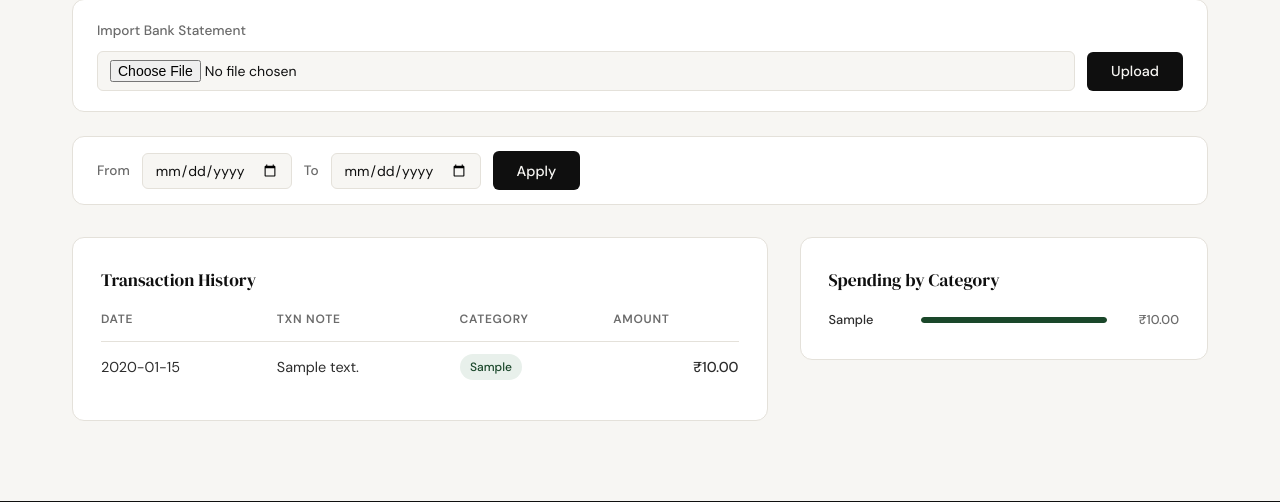
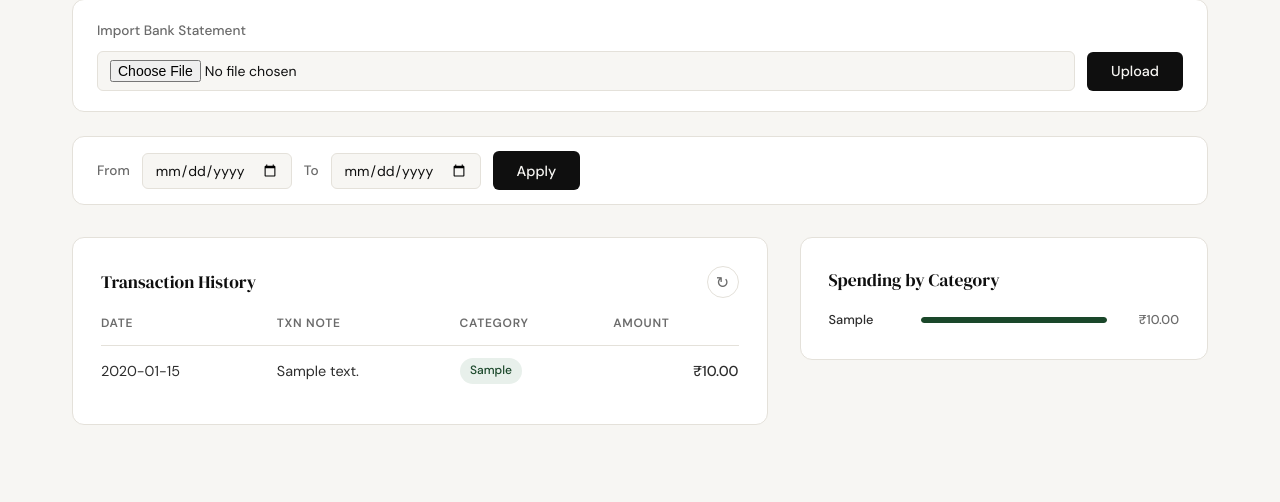
Before and after one commit to Abhijendra/Intelligent-Personal-Expense-Tracker, a Flask app: page /profile in a window 1280 px wide. Shown: the part 236-738 px from the top of the page. Run offline with Flask 3, Linux system fonts and the light colour scheme; the visitor is signed in with stand-in values (Sample User, id 1); data comes from the database, SQL or seed files in the repository; tables that the repository leaves empty hold one stand-in row (values such as "Sample post").

Commit message:
add refresh button

```diff
--- a/app.py
+++ b/app.py
@@ -6,7 +6,7 @@ from flask import Flask, render_template, request, redirect, url_for, session, f
 from werkzeug.security import generate_password_hash, check_password_hash
 from database.db import get_db, init_db, seed_db, create_user, get_user_by_email, insert_transactions
 from services.excel_parser import parse_file
-from services.categoriser import categorise_transactions
+from services.categoriser import categorise_transactions, recategorise_all_transactions
 import logging
 
 logger = logging.getLogger("root")
@@ -208,6 +208,13 @@ def upload():
     return redirect(url_for("profile"))
 
 
+@app.route("/refresh-categories", methods=["POST"])
+@login_required
+def refresh_categories():
+    updated = recategorise_all_transactions()
+    return {"status": "ok", "updated": updated}
+
+
 @app.route("/category/add")
 @login_required
 def add_item_in_category():
--- a/static/css/style.css
+++ b/static/css/style.css
@@ -878,3 +878,53 @@ a { color: inherit; text-decoration: none; }
     font-size: 0.85rem;
     color: #666;
 }
+
+/* --- Transaction History card header --- */
+.profile-card-header {
+    display: flex;
+    justify-content: space-between;
+    align-items: center;
+    margin-bottom: 1rem;
+}
+
+.profile-card-header .profile-section-title {
+    margin-bottom: 0;
+}
+
+/* --- Refresh icon button --- */
+.btn-refresh {
+    background: transparent;
+    border: 1px solid var(--border);
+    border-radius: 50%;
+    width: 2rem;
+    height: 2rem;
+    cursor: pointer;
+    display: flex;
+    align-items: center;
+    justify-content: center;
+    color: var(--ink-muted);
+    font-size: 1rem;
+    transition: all 0.2s;
+    flex-shrink: 0;
+}
+
+.btn-refresh:hover:not(:disabled) {
+    border-color: var(--accent);
+    color: var(--accent);
+}
+
+.btn-refresh:disabled {
+    opacity: 0.5;
+    cursor: not-allowed;
+}
+
+.btn-refresh.is-loading .refresh-icon {
+    display: inline-block;
+    animation: spin 0.8s linear infinite;
+}
+
+/* --- Spin keyframe --- */
+@keyframes spin {
+    from { transform: rotate(0deg); }
+    to   { transform: rotate(360deg); }
+}
--- a/static/js/main.js
+++ b/static/js/main.js
@@ -1 +1,24 @@
 // main.js — students will add JavaScript here as features are built
+
+function refreshCategories() {
+    var btn = document.getElementById('refresh-btn');
+    if (!btn || btn.disabled) return;
+
+    btn.disabled = true;
+    btn.classList.add('is-loading');
+
+    fetch('/refresh-categories', { method: 'POST' })
+        .then(function(res) { return res.json(); })
+        .then(function(data) {
+            if (data.status === 'ok') {
+                window.location.reload();
+            } else {
+                btn.disabled = false;
+                btn.classList.remove('is-loading');
+            }
+        })
+        .catch(function() {
+            btn.disabled = false;
+            btn.classList.remove('is-loading');
+        });
+}
--- a/templates/profile.html
+++ b/templates/profile.html
@@ -64,7 +64,12 @@
 
         <!-- Transaction history -->
         <div class="profile-card">
-            <div class="profile-section-title">Transaction History</div>
+            <div class="profile-card-header">
+                <div class="profile-section-title">Transaction History</div>
+                <button id="refresh-btn" class="btn-refresh" title="Refresh" onclick="refreshCategories()">
+                    <span class="refresh-icon">&#x21BB;</span>
+                </button>
+            </div>
             <table class="expense-table">
                 <thead>
                     <tr>
```
Also changed, not shown: services/categoriser.py (+20 -0 lines), .claude/specs/06-refresh-button.md (added).
